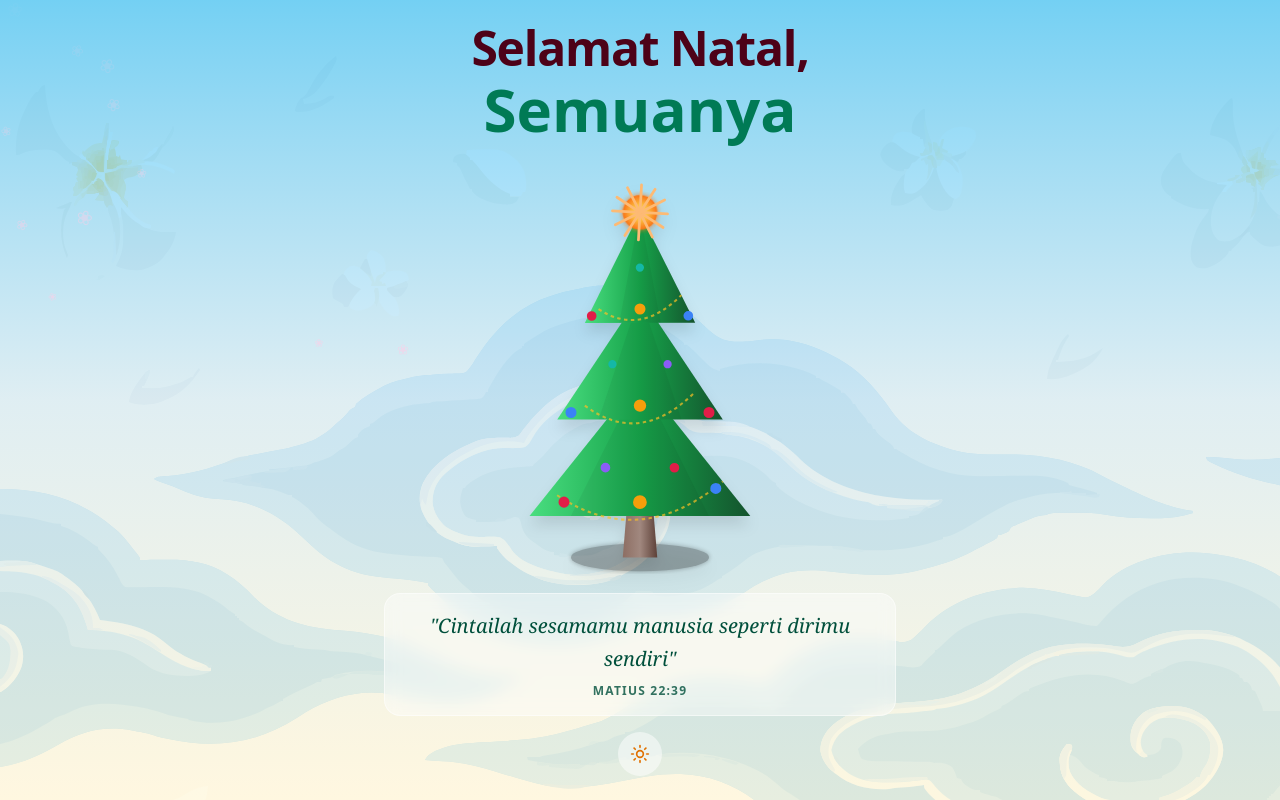
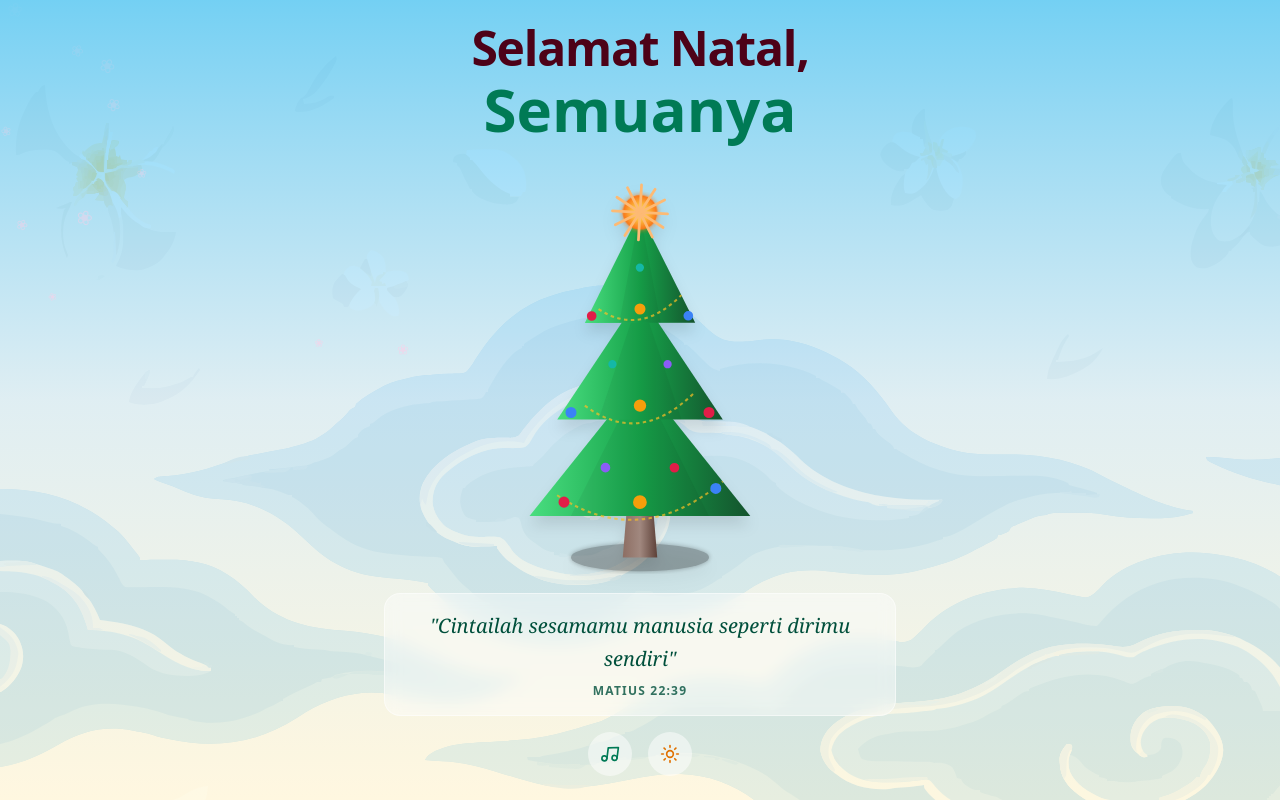
Before and after one commit to WageFolabessy/christmas_gift, a Next.js app: page / in a window 1280 px wide. Built offline with nearby package versions, Linux system fonts and the light colour scheme; a web font is replaced by a local one.

Commit message:
feat: add background music component and integrate it into the time-aware container footer.

```diff
--- /dev/null
+++ b/src/components/BackgroundMusic.tsx
@@ -0,0 +1,72 @@
+"use client";
+
+import { useEffect, useRef, useState } from "react";
+import { Music, VolumeX } from "lucide-react";
+import { motion } from "framer-motion";
+
+export const BackgroundMusic = ({ isDay }: { isDay: boolean }) => {
+    const audioRef = useRef<HTMLAudioElement | null>(null);
+    const [isPlaying, setIsPlaying] = useState(false);
+
+    useEffect(() => {
+        // Initialize audio
+        audioRef.current = new Audio("/music/music.mp3");
+        audioRef.current.loop = true;
+        audioRef.current.volume = 0.5;
+
+        // Attempt auto-play
+        const playPromise = audioRef.current.play();
+
+        if (playPromise !== undefined) {
+            playPromise
+                .then(() => {
+                    setIsPlaying(true);
+                })
+                .catch((error) => {
+                    console.log("Auto-play prevented:", error);
+                    setIsPlaying(false);
+                });
+        }
+
+        return () => {
+            if (audioRef.current) {
+                audioRef.current.pause();
+                audioRef.current = null;
+            }
+        };
+    }, []);
+
+    const togglePlay = () => {
+        if (!audioRef.current) return;
+
+        if (isPlaying) {
+            audioRef.current.pause();
+            setIsPlaying(false);
+        } else {
+            audioRef.current.play();
+            setIsPlaying(true);
+        }
+    };
+
+    return (
+        <button
+            onClick={togglePlay}
+            className={`p-3 rounded-full transition-all hover:scale-110 active:scale-95 ${isDay
+                    ? "bg-white/50 text-emerald-700 hover:bg-white"
+                    : "bg-white/10 text-amber-300 hover:bg-white/20"
+                }`}
+            aria-label={isPlaying ? "Mute music" : "Play music"}
+        >
+            {isPlaying ? (
+                <motion.div
+                    animate={{ rotate: [0, 10, -10, 0] }}
+                    transition={{ duration: 1, repeat: Infinity }}
+                >
+                    <Music size={20} />
+                </motion.div>
+            ) : (
+                <VolumeX size={20} />
+            )}
+        </button>
+    );
+};
--- a/src/components/TimeAwareContainer.tsx
+++ b/src/components/TimeAwareContainer.tsx
@@ -6,6 +6,7 @@ import { FallingPetals } from "./FallingPetals";
 import { Fireflies } from "./Fireflies";
 import { Moon, Sun } from "lucide-react";
 import { ChristmasTree } from "./ChristmasTree";
+import { BackgroundMusic } from "./BackgroundMusic";
 
 export const TimeAwareContainer = ({
     displayName,
@@ -100,13 +101,15 @@ export const TimeAwareContainer = ({
                     </p>
                 </motion.div>
 
-                {/* 4. Footer Section */}
+                {/* 4. Footer Section (Controls) */}
                 <motion.div
                     initial={{ opacity: 0, y: 20 }}
                     animate={{ opacity: 1, y: 0 }}
                     transition={{ delay: 0.9, duration: 1 }}
-                    className="flex-none"
+                    className="flex-none flex items-center gap-4"
                 >
+                    <BackgroundMusic isDay={!!isDay} />
+
                     <button
                         onClick={() => setIsDay(!isDay)}
                         className={`p-3 rounded-full transition-all hover:scale-110 active:scale-95 ${isDay ? "bg-white/50 text-amber-600 hover:bg-white" : "bg-white/10 text-amber-300 hover:bg-white/20"}`}
```
